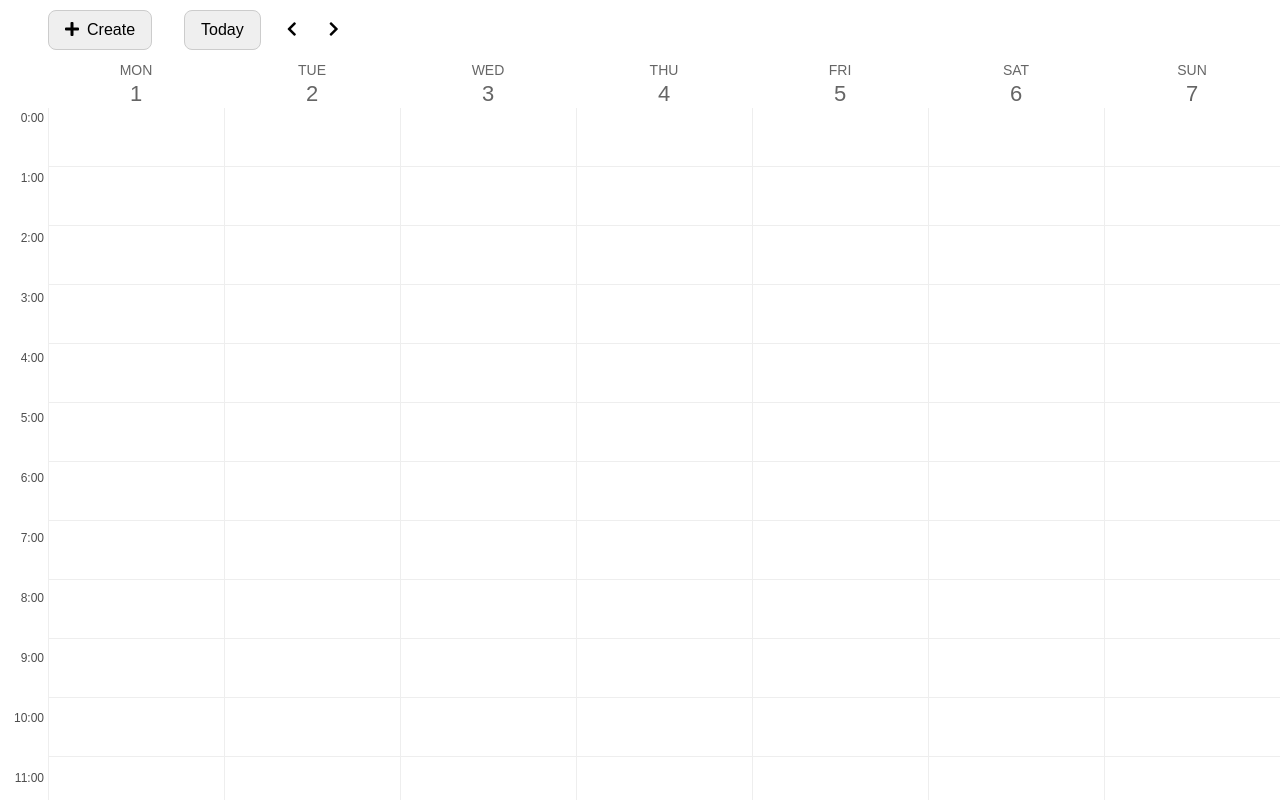
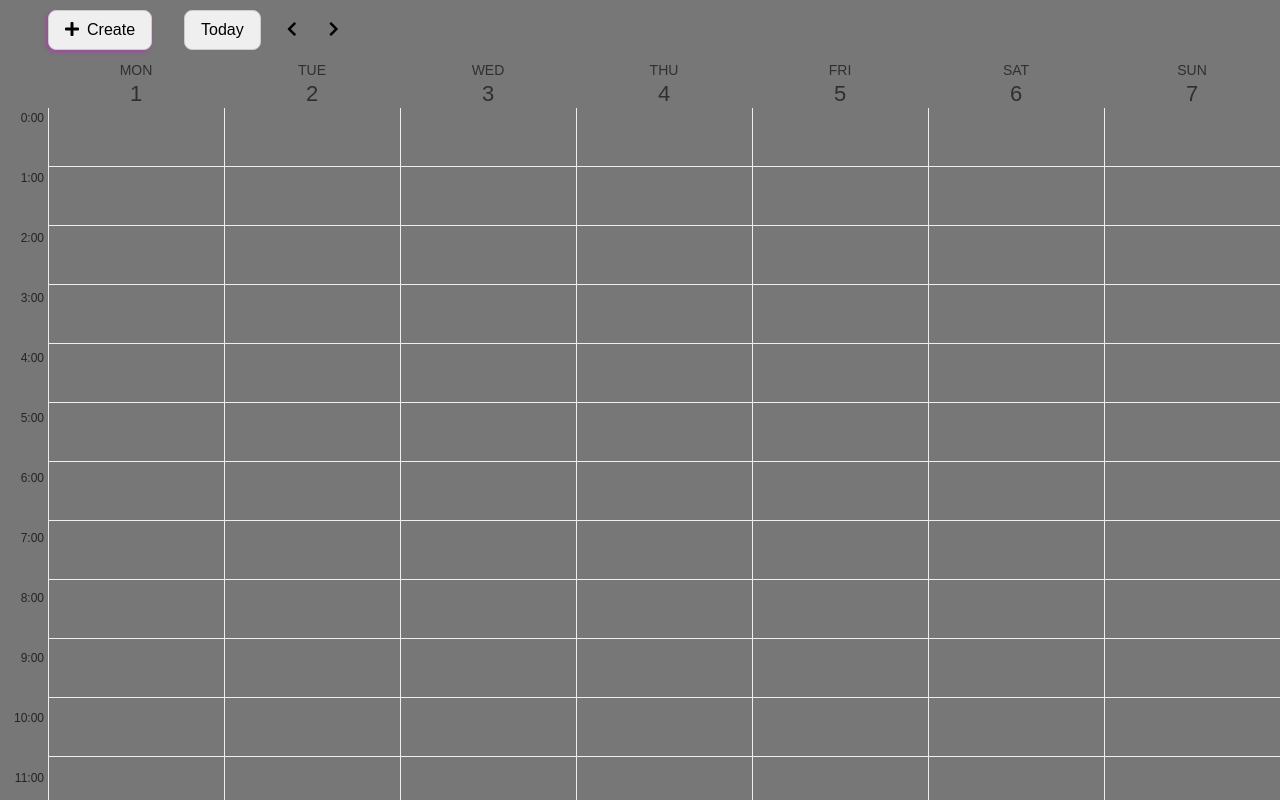
Before and after one commit to sagvel/calendar-project, a React app: page / in a window 1280 px wide. Built offline with nearby package versions, Linux system fonts and the light colour scheme.

Commit message:
add some style for check deploy update

```diff
--- a/src/components/header/header.scss
+++ b/src/components/header/header.scss
@@ -7,7 +7,7 @@
 
 .create-event-btn {
   padding: 0 16px;
-
+  box-shadow: -2px 2px 4px 0px rgba(189, 38, 189, 0.55);
   &__icon {
     margin-right: 8px;
   }
--- a/src/index.jsx
+++ b/src/index.jsx
@@ -3,6 +3,6 @@ import ReactDOM from 'react-dom';
 import './index.scss';
 import App from './App';
 
-const rootElement = document.querySelector('body');
+const rootElement = document.querySelector('#root');
 
 ReactDOM.render(<App />, rootElement);
--- a/src/index.scss
+++ b/src/index.scss
@@ -4,4 +4,5 @@
 
 body {
   font-family: Arial, Helvetica, sans-serif;
+  background-color: #777;
 }
```
